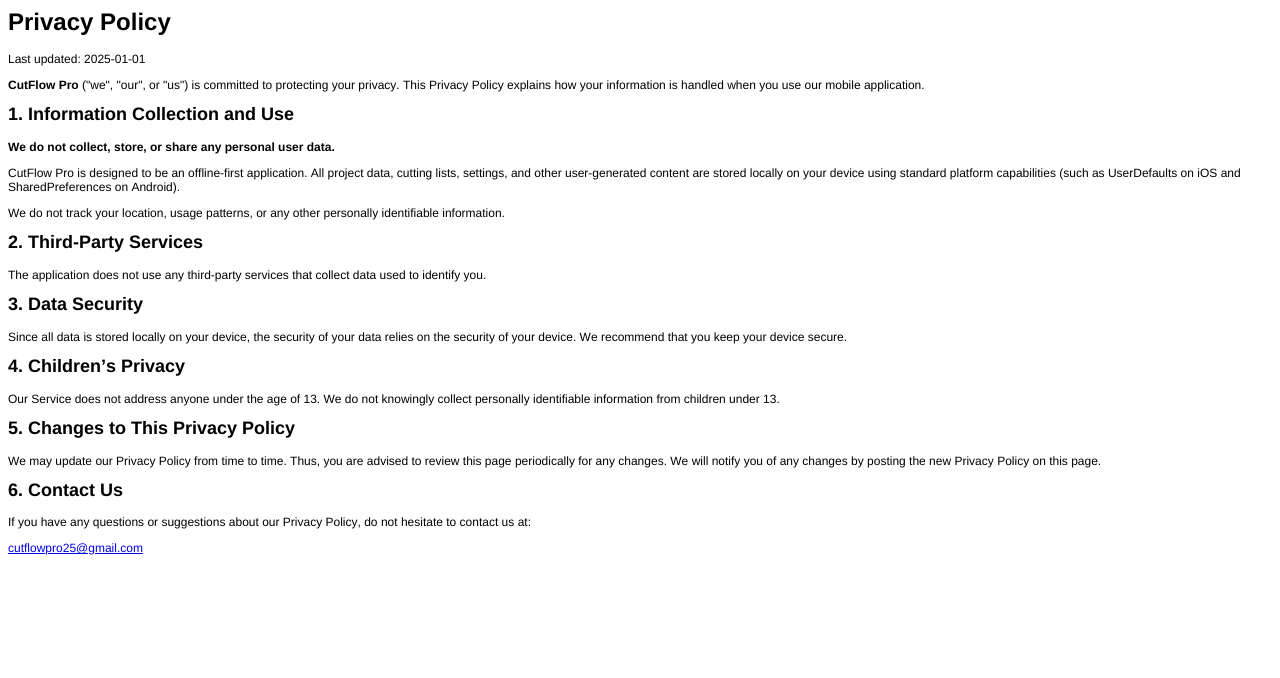
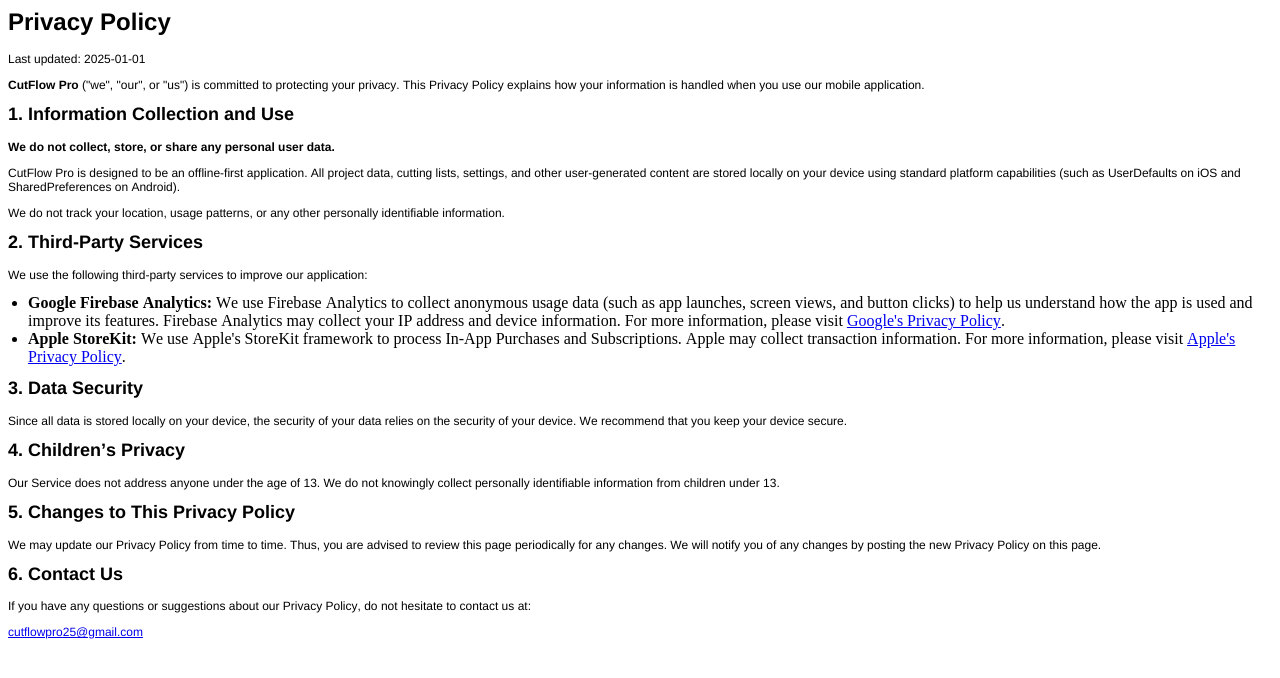
Before and after one commit to cutflowpro25/App, a plain HTML site: page cutflowPro/private/privacy_policy.html in a window 1280 px wide. Drawn offline with Linux system fonts and the light colour scheme.

Commit message:
Update privacy_policy.html

```diff
--- a/cutflowPro/private/privacy_policy.html
+++ b/cutflowPro/private/privacy_policy.html
@@ -22,7 +22,11 @@
 <p class="p2"><span class="s1">CutFlow Pro is designed to be an offline-first application. All project data, cutting lists, settings, and other user-generated content are stored locally on your device using standard platform capabilities (such as UserDefaults on iOS and SharedPreferences on Android).</span></p>
 <p class="p2"><span class="s1">We do not track your location, usage patterns, or any other personally identifiable information.</span></p>
 <h2 style="margin: 0.0px 0.0px 14.9px 0.0px; font: 18.0px 'Helvetica Neue'; -webkit-text-stroke: #000000"><span class="s1"><b>2. Third-Party Services</b></span></h2>
-<p class="p2"><span class="s1">The application does not use any third-party services that collect data used to identify you.</span></p>
+<p class="p2"><span class="s1">We use the following third-party services to improve our application:</span></p>
+<ul style="margin: 0.0px 0.0px 12.0px 0.0px; padding-left: 20px;">
+    <li class="p2"><span class="s1"><b>Google Firebase Analytics:</b> We use Firebase Analytics to collect anonymous usage data (such as app launches, screen views, and button clicks) to help us understand how the app is used and improve its features. Firebase Analytics may collect your IP address and device information. For more information, please visit <a href="https://policies.google.com/privacy">Google's Privacy Policy</a>.</span></li>
+    <li class="p2"><span class="s1"><b>Apple StoreKit:</b> We use Apple's StoreKit framework to process In-App Purchases and Subscriptions. Apple may collect transaction information. For more information, please visit <a href="https://www.apple.com/legal/privacy/">Apple's Privacy Policy</a>.</span></li>
+</ul>
 <h2 style="margin: 0.0px 0.0px 14.9px 0.0px; font: 18.0px 'Helvetica Neue'; -webkit-text-stroke: #000000"><span class="s1"><b>3. Data Security</b></span></h2>
 <p class="p2"><span class="s1">Since all data is stored locally on your device, the security of your data relies on the security of your device. We recommend that you keep your device secure.</span></p>
 <h2 style="margin: 0.0px 0.0px 14.9px 0.0px; font: 18.0px 'Helvetica Neue'; -webkit-text-stroke: #000000"><span class="s1"><b>4. Children’s Privacy</b></span></h2>
```
